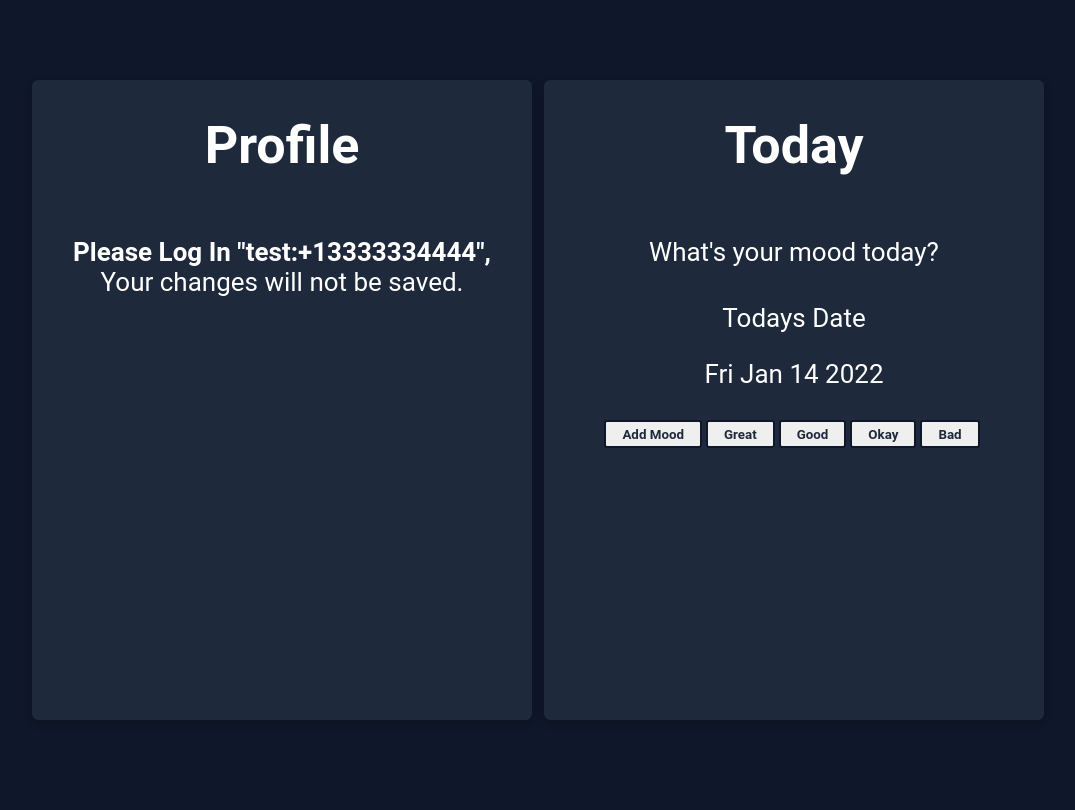
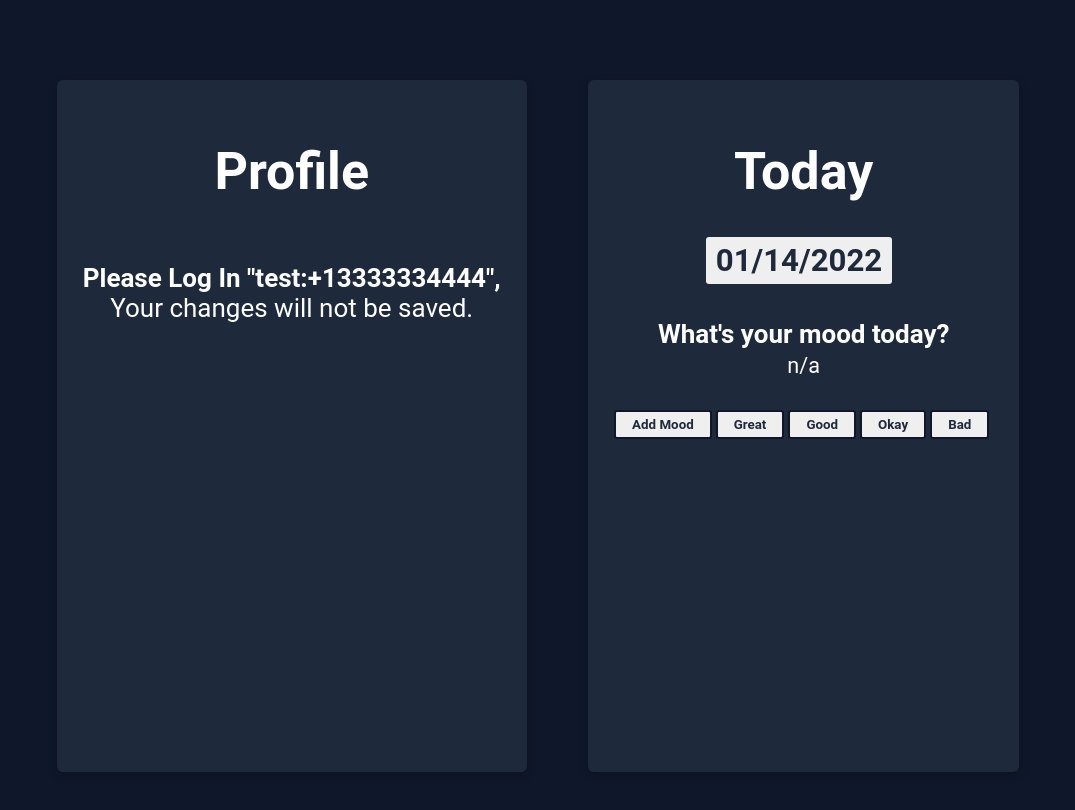
Before and after one commit to DavidDeArmon/HabitTracker, a React (Create React App) app: page / in a window 1280 px wide. Shown: the top 810 px of the page, without its empty margins (102-1177 px from the left). Built offline with nearby package versions, Linux system fonts and the light colour scheme.

Commit message:
added date selector

```diff
--- a/package.json
+++ b/package.json
@@ -9,10 +9,12 @@
     "@types/jest": "^27.4.0",
     "@types/node": "^16.11.19",
     "@types/react": "^17.0.38",
+    "@types/react-datepicker": "^4.4.1",
     "@types/react-dom": "^17.0.11",
     "firebase": "^9.6.2",
     "npm": "^8.5.5",
     "react": "^17.0.2",
+    "react-datepicker": "^4.7.0",
     "react-dom": "^17.0.2",
     "typescript": "^4.5.4",
     "web-vitals": "^2.1.2"
--- a/src/App.css
+++ b/src/App.css
@@ -37,7 +37,7 @@ p {
 .tile {
   display: flex;
   flex-direction: column;
-  width: 61%;
+  padding: 1em;
   max-width: 500px;
   max-height: 80%;
   background-color: #1e293b;
@@ -86,6 +86,8 @@ button {
   border: 0.15em solid #0f172a;
   margin: 0 0.3em 0.3em 0;
   border-radius: 3px;
+  -moz-border-radius: 3px;
+  -webkit-border-radius: 3px;
   box-sizing: border-box;
   text-decoration: none;
   font-family: 'Roboto', sans-serif;
@@ -118,6 +120,28 @@ button:disabled:hover {
   }
 }
 
+.dateSelectionButton {
+  padding: 5px 10px;
+  font-size:larger;
+  /* background: #777 url(button.png) repeat-x bottom; */
+  border: none;
+  color:#1e293b;
+  cursor: pointer;
+}
+
+.dateSelectionButton:hover {
+  background-position: 0 -48px;
+  color: #ffffff;
+  background-color: #1e293b;
+}
+
+.dateSelectionButton:active {
+  background-position: 0 top;
+  position: relative;
+  top: 1px;
+  padding: 6px 10px 4px;
+}
+
 #g-recaptcha {
   align-self: center;
 }
--- a/src/App.tsx
+++ b/src/App.tsx
@@ -69,12 +69,12 @@ class App extends React.Component<iProps, myState> {
             <div hidden={this.state.recapSolved} title="recaptcha checkbox" id="g-recaptcha" data-sitekey="6LeCqiofAAAAALCzbTJyqOzafiV6rsiL-G3NpMpd" />
             <PhoneLogin {...loginProps} />
             {this.state.recapSolved ?
-              this.state.isVerified ? <UserPane {...userProps} /> :<></>
-              :<></>}
+              this.state.isVerified ? <UserPane {...userProps} /> : <></>
+              : <></>}
           </div>
           {/* <div className="tile">
             <h1 className='heading'>Calendar</h1>
-            <Calender superPass={this.state.superPass}/>
+            <Calender  />
           </div> */}
           <div className='tile'>
             <h1 className='heading'>Today</h1>
--- a/src/Tiles/Calender.tsx
+++ b/src/Tiles/Calender.tsx
@@ -3,7 +3,7 @@ import { useState, useEffect } from "react";
 import { fireDB as db } from '../firebaseConfig'
 
 interface myProps {
-    superPass: any
+
 }
 function Calender(props: React.PropsWithChildren<myProps>) {
     const [Calender, setCalender] = useState([])
--- a/src/Tiles/Today.tsx
+++ b/src/Tiles/Today.tsx
@@ -1,18 +1,27 @@
 import { User } from "firebase/auth";
 import { collection, addDoc, getDocs, query, where, orderBy, limit, Timestamp } from "firebase/firestore";
-import { useEffect, useState } from "react";
+import { useEffect, useState, forwardRef, createRef } from "react";
 import { fireDB } from '../firebaseConfig'
+import DatePicker, { ReactDatePicker, ReactDatePickerProps } from "react-datepicker";
+import "react-datepicker/dist/react-datepicker.css";
 interface myProps {
     user: User | null
     isVerified: boolean
 }
 
 function Today(props: React.PropsWithChildren<myProps>) {
-    const [savedMood, setMood] = useState('')
+    const [savedMood, setMood] = useState('n/a')
+    const [selectedDate, setSelectedDate] = useState(new Date)
 
     useEffect(() => {
         GetMood()
-    },[savedMood])
+        return setSelectedDate(new Date)
+    }, [savedMood])
+
+    async function setDate(newDate: Date) {
+        setSelectedDate(newDate)
+        GetMood()
+    }
 
     async function AddMood(newMood: string) {
         if (props.user) try {
@@ -29,16 +38,15 @@ function Today(props: React.PropsWithChildren<myProps>) {
     }
     async function GetMood() {
         if (props.isVerified) try {
-            console.log("getMood")
-            const newQuery = query(collection(fireDB, "mood"), where("uid", "==", props.user?.uid), orderBy("date","desc"), limit(1));
+            const newQuery = query(collection(fireDB, "mood"), where("uid", "==", props.user?.uid), orderBy("date", "desc"), limit(1));
             const moodQuerySnapshot = await getDocs(newQuery);
             moodQuerySnapshot.forEach((entry) => {
                 let doc = entry.data()
-                let today = new Date()
+                let today = selectedDate
                 today.setHours(0, 0, 0, 0)
                 console.log(doc)
                 let isTodaysMood = (doc['date'] >= Timestamp.fromDate(today))
-                console.log(isTodaysMood+ " docDate: "+ doc['date']+"today:"+Timestamp.fromDate(today))
+                console.log(isTodaysMood + " docDate: " + doc['date'] + "today:" + Timestamp.fromDate(today))
                 if (isTodaysMood) { setMood(doc['mood']) }
             })
         } catch (e) {
@@ -49,18 +57,25 @@ function Today(props: React.PropsWithChildren<myProps>) {
 
     function moodSelecter() {
         const possibleMoods = ["Great", "Good", "Okay", "Bad"]
-        let moodSelecter = possibleMoods.map((e, i) =>{
-            let disableButton = (e===savedMood);
+        let moodSelecter = possibleMoods.map((e, i) => {
+            let disableButton = (e === savedMood);
             return <button className="moodOption" disabled={disableButton} key={i} onClick={() => AddMood(e)}>{e}</button>
         })
         return moodSelecter;
     }
+    const ExampleCustomInput = forwardRef<HTMLButtonElement, any>(({ value, onClick }, ref) => (
+        <>
+            <button className="dateSelectionButton" ref={ref} onClick={onClick}>{value}</button>
+        </>
+    ));
     return (
         <div className="today">
-            <p>What's your mood today?</p>
-            <h5>{savedMood}</h5>
-            <p>Todays Date</p>
-            <p>{new Date().toDateString()}</p>
+            <DatePicker selected={selectedDate} onChange={(dt: Date) => setDate(dt)} customInput={<ExampleCustomInput />} />
+            <p>
+                <b>What's your mood today?</b>
+                <br /><small>{savedMood}</small>
+            </p>
+
             <div>
                 <button >Add Mood</button>
                 {moodSelecter()}
```
Also changed, not shown: 1 other file (tests, documents, lock files or other folders).
